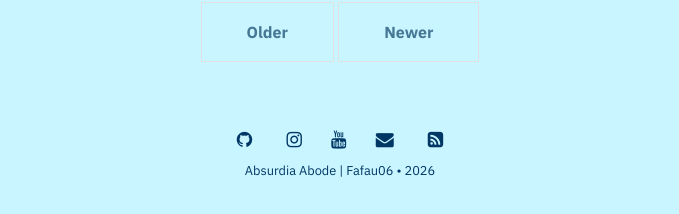
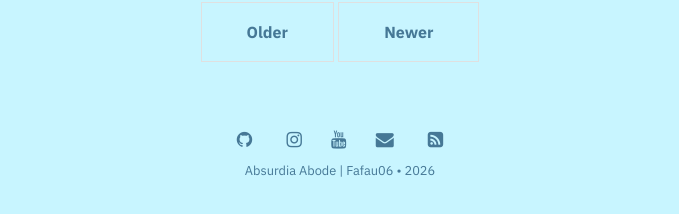
Before and after one commit to Fafau06/fafau06.github.io, a Jekyll site: the page built from index.html, in a window 1280 px wide. Shown: the part 1521-1735 px from the top of the page, without its empty margins (300-979 px from the left). Built offline with Jekyll 4.4.1, drawn with Linux system fonts in a browser that asks for light colours; some web fonts are replaced; the list of posts is cut into pages by our own code.

Commit message:
Change footer color _default.scss

```diff
--- a/_sass/_default.scss
+++ b/_sass/_default.scss
@@ -123,21 +123,21 @@
 
 .footer
 {
-	color: $body-color;
+	color: $light-gray-color;
 	text-align: center;
 	margin: 2rem;
 }
 
 .footer a
 {
-	color: $body-color;
+	color: $light-gray-color;
 	padding: 10px;
 	text-decoration: none;
 }
 
 .footer a:hover
 {
-	color: $link-color;
+	color: $dark-gray-color;
 }
 
 .footer-description
```
